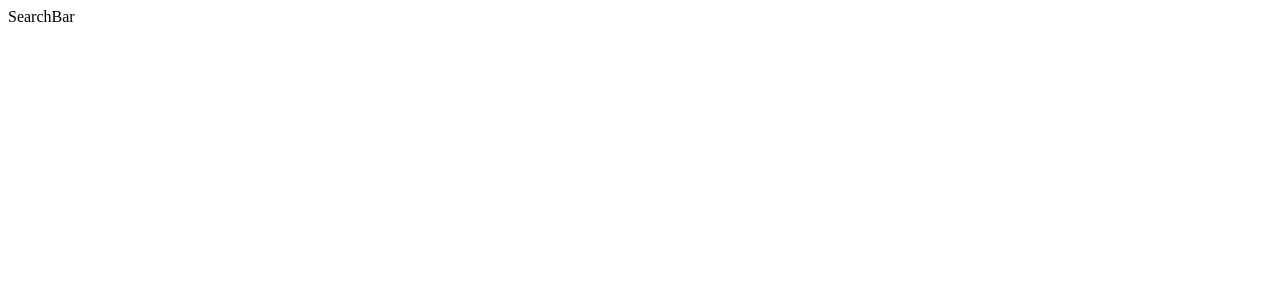
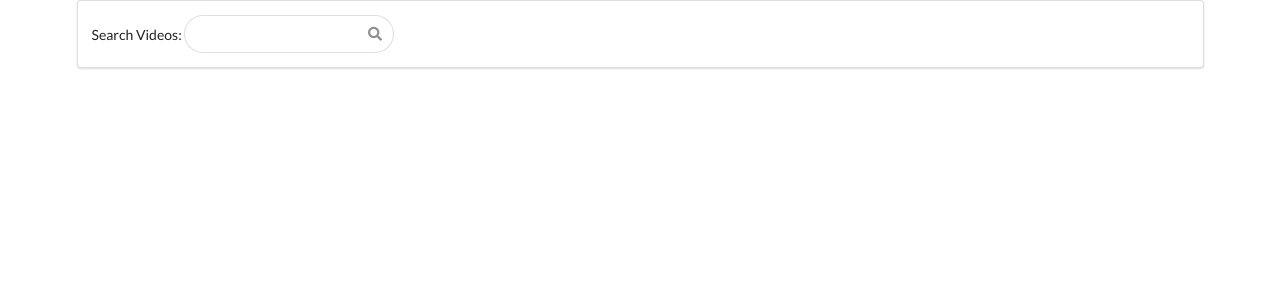
Before and after one commit to cohlerCoded/videos-hooks, a React (Create React App) app: page / in a window 1280 px wide. Shown: the top 300 px of the page. Built offline with nearby package versions, Linux system fonts and the light colour scheme.

Commit message:
searchbar setup

```diff
--- a/public/index.html
+++ b/public/index.html
@@ -3,6 +3,10 @@
   <head>
     <meta charset="utf-8" />
     <link rel="icon" href="%PUBLIC_URL%/favicon.ico" />
+    <link
+      rel="stylesheet"
+      href="https://cdnjs.cloudflare.com/ajax/libs/semantic-ui/2.4.1/semantic.min.css"
+    />
     <meta name="viewport" content="width=device-width, initial-scale=1" />
     <meta name="theme-color" content="#000000" />
     <meta
--- a/src/components/App.jsx
+++ b/src/components/App.jsx
@@ -4,7 +4,7 @@ import SearchBar from "./SearchBar";
 export default class App extends Component {
   render() {
     return (
-      <div>
+      <div className="ui container">
         <SearchBar />
       </div>
     );
--- a/src/components/SearchBar.jsx
+++ b/src/components/SearchBar.jsx
@@ -1,7 +1,26 @@
 import React, { Component } from "react";
 
 export default class SearchBar extends Component {
+  state = { term: "" };
+  onInputChange = () => {};
   render() {
-    return <div>SearchBar</div>;
+    return (
+      <div className="ui segment search-bar">
+        <form className="ui category search" action="" preventDefault>
+          <label htmlFor="search">Search Videos: </label>
+          <div class="ui icon input">
+            <input
+              class="prompt"
+              type="search"
+              name="search"
+              id="search"
+              value={this.state.term}
+              onChange={this.onInputChange}
+            />
+            <i class="search icon"></i>
+          </div>
+        </form>
+      </div>
+    );
   }
 }
```
